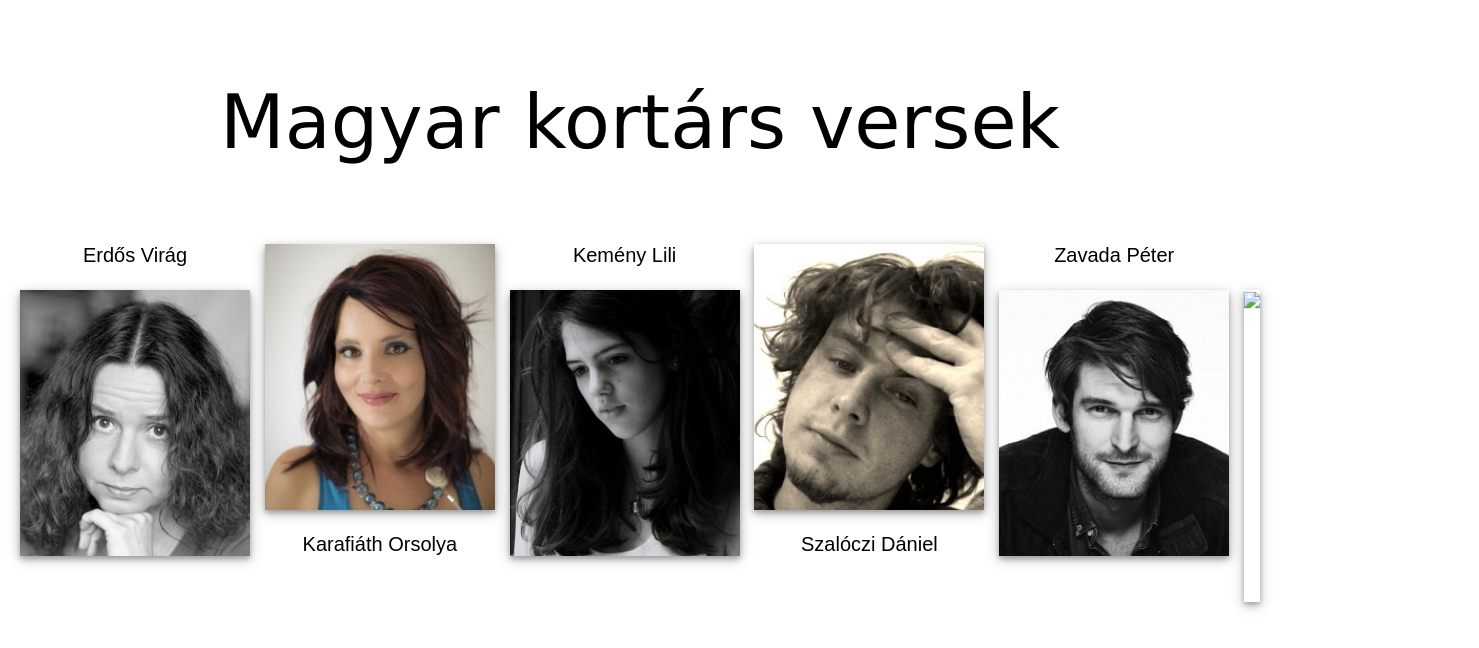
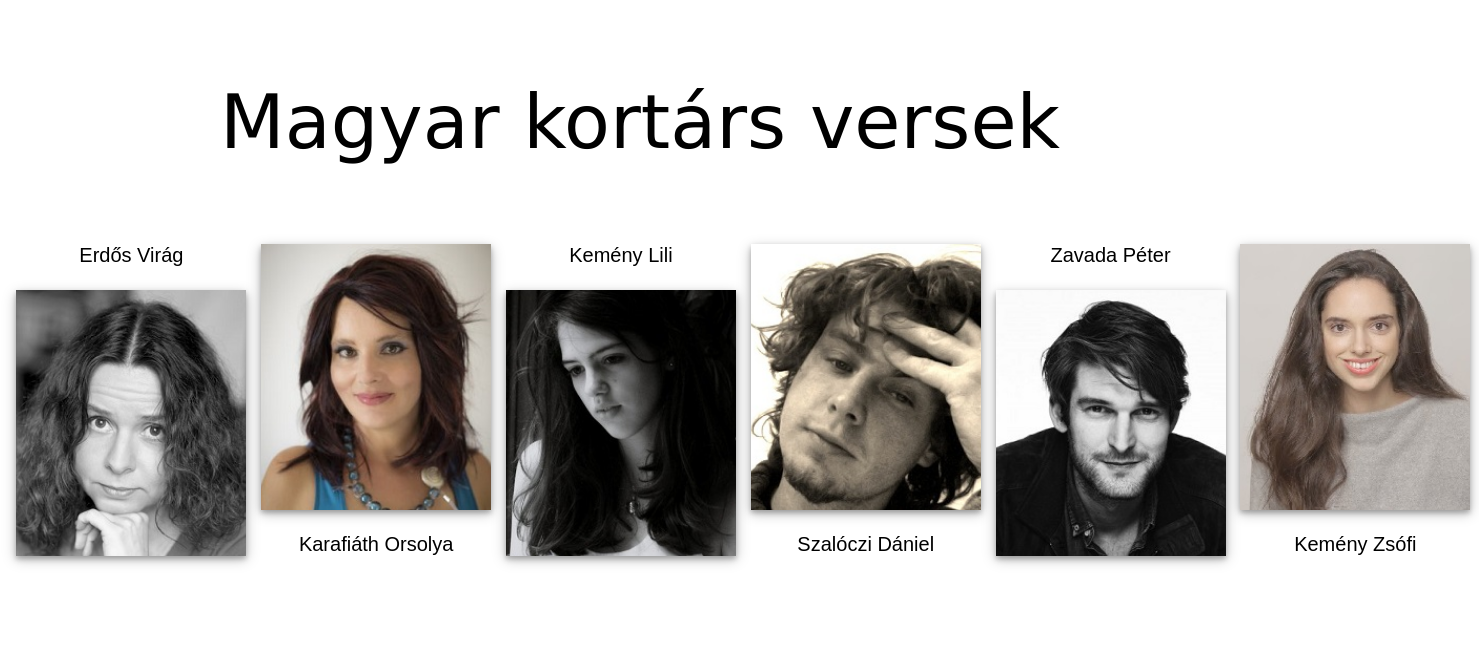
Before and after one commit to bencetuzson/otodik_gyakorlati_feladatunk, a website: page public/index.html in a window 1280 px wide. Shown: the whole page, 1479 px wide, since content can reach past the window. Drawn offline with Linux system fonts and the light colour scheme.

Commit message:
Kemény Zsófi added to Kezdőlap

```diff
--- a/public/index.html
+++ b/public/index.html
@@ -44,8 +44,9 @@
       <td class="mainMenuOdd mainMenuItem">Zavada Péter<br><br>
         <div class="overflow"><a href="zavada.html"><img src="img/zavada_peter_200518_01-9.jpg"></a></div>
       </td>
-      <td class="mainMenuEven mainMenuItem"><br><br>
-        <div class="overflow"><img src="img/.jpg"></div>
+      <td class="mainMenuEven mainMenuItem">
+        <div class="overflow"><a href="kemeny.html"><img src="img/kemeny_zsofi.jpg"></a></div>
+        <br>Kemény Zsófi
       </td>
     </tr>
   </tbody>
```
Also changed, not shown: public/img/kemeny_zsofi.jpg (added).
